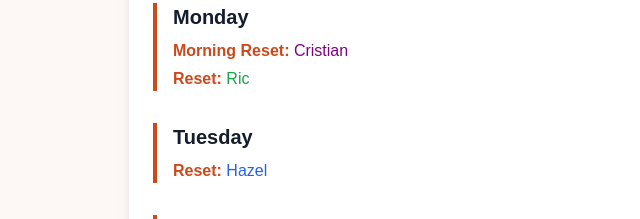
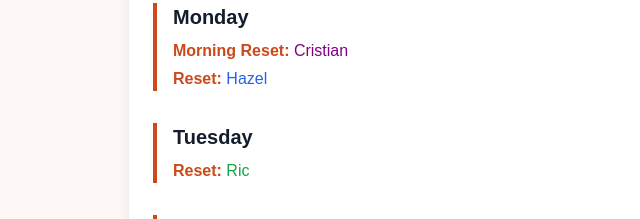
Before and after one commit to Cristian-Baeza/reset-schedule, a Next.js app: page / in a window 1280 px wide. Shown: the part 121-340 px from the top of the page, without its empty margins (223-863 px from the left). Built offline with nearby package versions, Linux system fonts and the light colour scheme.

Commit message:
week aug 31 fix

```diff
--- a/app/page.tsx
+++ b/app/page.tsx
@@ -13,13 +13,13 @@ export default function Home() {
       day: "Monday",
       assignments: [
         { location: "Morning Reset", person: "Cristian" },
-        { location: "Reset", person: "Ric" },
+        { location: "Reset", person: "Hazel" },
       ],
     },
     {
       day: "Tuesday",
       assignments: [
-        { location: "Reset", person: "Hazel" },
+        { location: "Reset", person: "Ric" },
       ],
     },
     {
```
